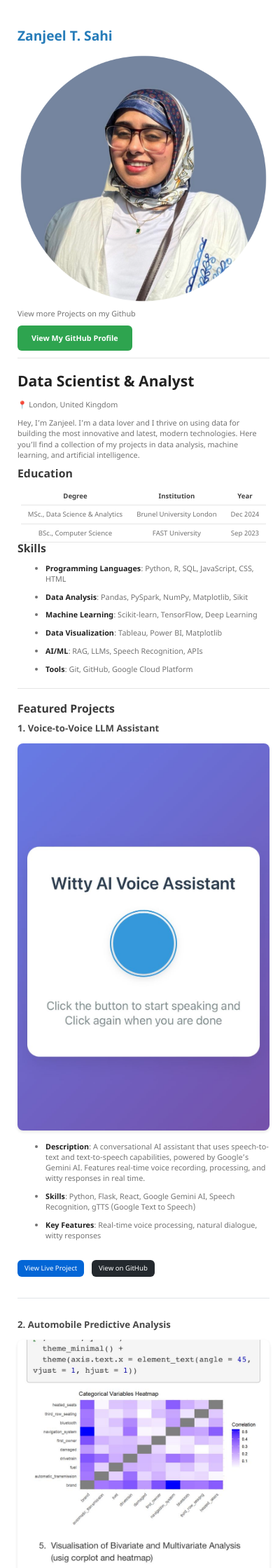
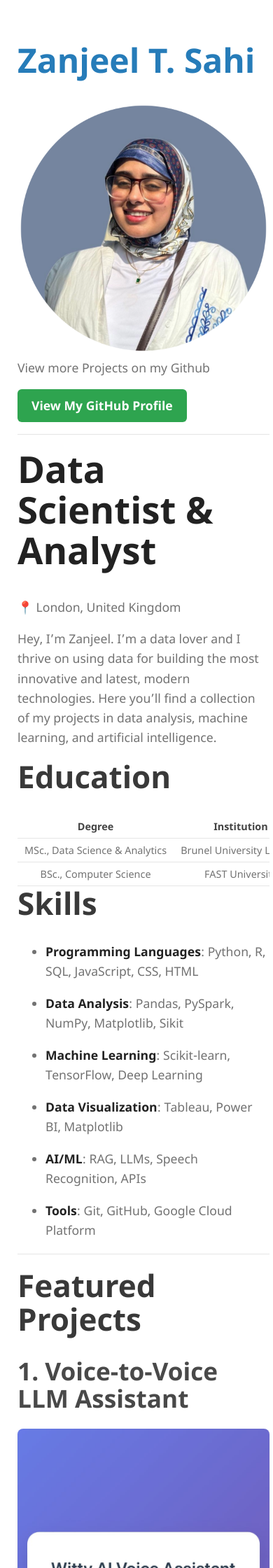
Before and after one commit to zanjeel/Zanjeels-Data-Portfolio, a Jekyll site: the page built from index.md, in a window 390 px wide. Shown: the top 2240 px of the page at 70% size. Built offline with Jekyll 4.4.1, drawn with Linux system fonts in a browser that asks for light colours; part of the change alters nothing that is shown.

```diff
--- a/index.md
+++ b/index.md
@@ -267,8 +267,8 @@ p, li {
 @media screen and (min-width: 1024px) and (max-width: 1249px) {
   body {
     overflow-x: hidden;
-    zoom: 0.8;
-    -moz-transform: scale(0.8);
+    zoom: 0.9;
+    -moz-transform: scale(0.9);
     -moz-transform-origin: 0 0;
   }
 
@@ -299,56 +299,6 @@ p, li {
   }
 }
 
-/* Small screens */
-@media screen and (max-width: 450px) {
-    html, body {
-        font-size: 12px;
-    }
-
-    body {
-        padding: 40px 10px 0;
-    }
-
-    h1 {
-        font-size: 1.6em;
-    }
-
-    h2 {
-        font-size: 1.2em;
-    }
-
-    h3 {
-        font-size: 1em;
-    }
-
-    p, li {
-        font-size: 0.9rem;
-        line-height: 1.4;
-    }
-
-    .project-button, .github-button {
-        padding: 5px 10px;
-        font-size: 0.8rem;
-        margin-top: 8px;
-        margin-right: 8px;
-    }
-
-    .project-image, .project-image2 {
-        width: 100%;
-        max-width: 100%;
-        height: auto;
-        margin: 15px auto;
-    }
-
-    table {
-        font-size: 0.8rem;
-    }
-
-    .project-separator {
-        margin: 20px 0;
-    }
-}
-
 /* Add to the style section */
 .project-separator {
     border: 0;
@@ -361,6 +311,101 @@ p, li {
 /* Add to the style section */
 table th {
     text-align: center;
+}
+
+/* Very small screens */
+@media screen and (max-width: 345px) {
+    html, body {
+        font-size: 11px;
+    }
+
+    body {
+        padding: 30px 8px 0;
+    }
+
+    h1 {
+        font-size: 1.4em;
+        margin-bottom: 0.5em;
+    }
+
+    h2 {
+        font-size: 1.1em;
+        margin-bottom: 0.5em;
+    }
+
+    h3 {
+        font-size: 0.9em;
+        margin-bottom: 0.5em;
+    }
+
+    h4 {
+        font-size: 0.85em;
+        margin-bottom: 0.5em;
+    }
+
+    p, li {
+        font-size: 0.8rem;
+        line-height: 1.3;
+        margin-bottom: 0.8em;
+    }
+
+    .project-button, .github-button {
+        padding: 4px 8px;
+        font-size: 0.75rem;
+        margin-top: 6px;
+        margin-right: 6px;
+        border-radius: 4px;
+    }
+
+    .project-image, .project-image2 {
+        width: 100%;
+        max-width: 100%;
+        height: auto;
+        margin: 12px auto;
+    }
+
+    table {
+        font-size: 0.75rem;
+    }
+
+    .project-separator {
+        margin: 15px 0;
+    }
+
+    /* Skills section */
+    .skills li {
+        margin-bottom: 0.5em;
+    }
+
+    /* Work Experience */
+    .work-experience li {
+        margin-bottom: 0.8em;
+    }
+
+    /* Education */
+    .education-item {
+        padding: 12px;
+        margin-bottom: 10px;
+    }
+
+    .education-item h3 {
+        font-size: 0.9em;
+        margin-bottom: 8px;
+    }
+
+    /* Contact section */
+    .contact-info {
+        font-size: 0.8rem;
+    }
+
+    /* Reduce spacing between sections */
+    section {
+        margin-bottom: 1.5em;
+    }
+
+    hr {
+        margin: 1em 0;
+    }
 }
 </style>
 
```
